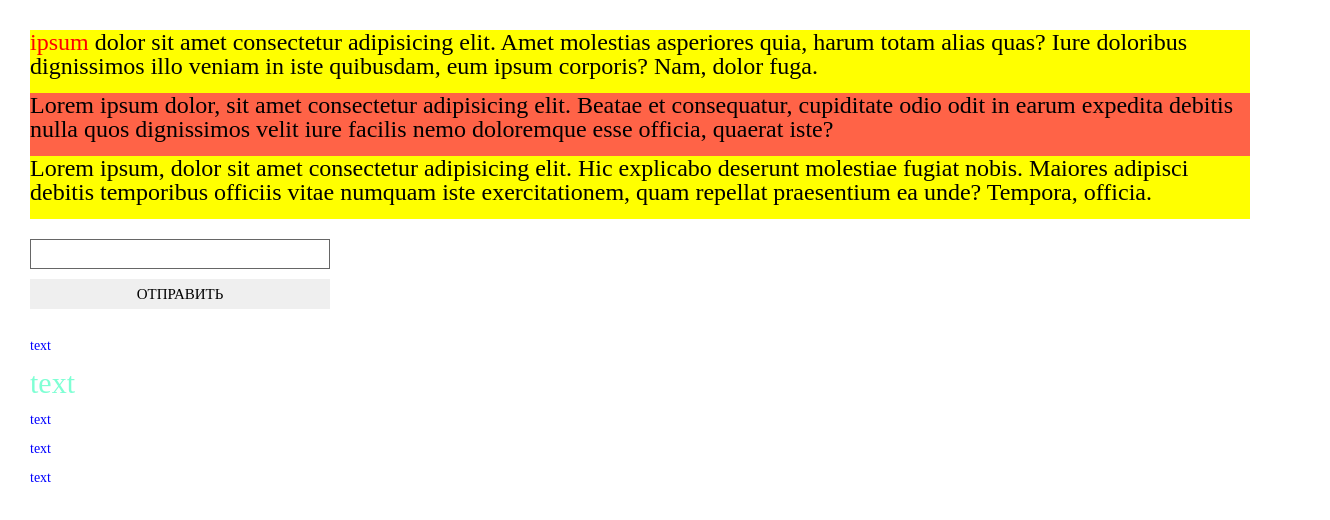
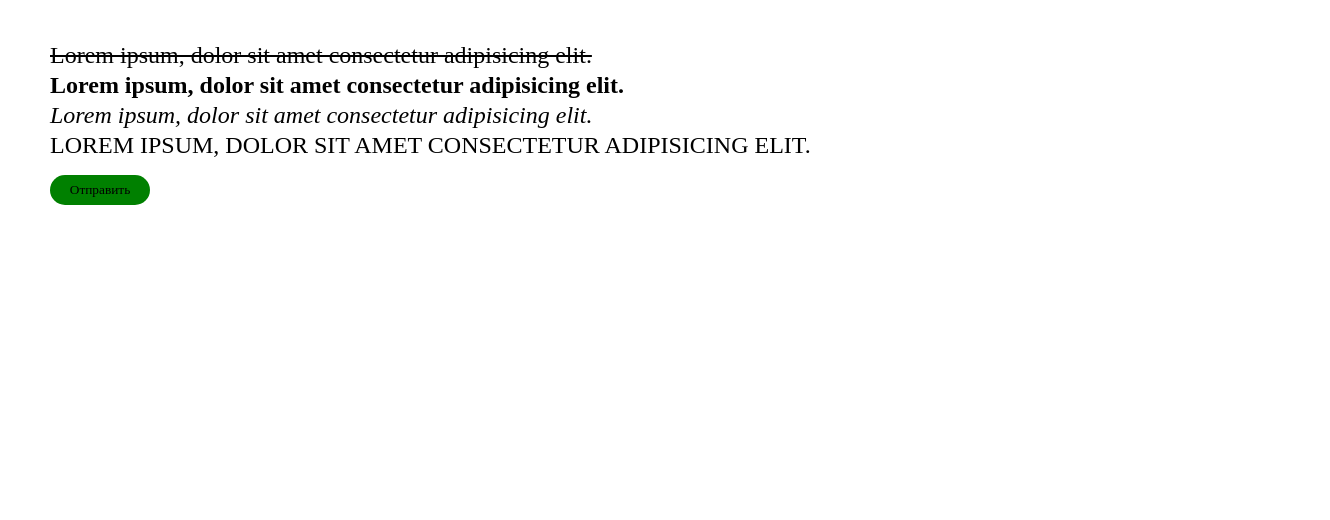
Before and after one commit to Tanirzum/Project-PsevdoclassPraktik, a plain HTML site: page index.html in a window 1280 px wide. Shown: the whole page, 1330 px wide, since content can reach past the window. Drawn offline with Linux system fonts and the light colour scheme.

Commit message:
finallCommit

```diff
--- a/index.html
+++ b/index.html
@@ -8,31 +8,23 @@
 </head>
 
 <body>
-
 	<div class="block">
-		<p><a href="http://google.com" class="link">ipsum</a> dolor sit amet consectetur adipisicing elit. Amet molestias asperiores quia,
-			harum totam alias
-			quas? Iure doloribus dignissimos illo veniam in iste quibusdam, eum ipsum corporis? Nam, dolor fuga.</p>
-		<p>
-			Lorem ipsum dolor, sit amet consectetur adipisicing elit. Beatae et consequatur, cupiditate odio odit in earum
-			expedita debitis nulla quos dignissimos velit iure facilis nemo doloremque esse officia, quaerat iste?
-		</p>
-		<p>Lorem ipsum, dolor sit amet consectetur adipisicing elit. Hic explicabo deserunt molestiae fugiat nobis.
-			Maiores adipisci debitis temporibus officiis vitae numquam iste exercitationem, quam repellat praesentium ea
-			unde? Tempora, officia.
-		</p>
+		<ul class="list">
+			<li>Lorem ipsum, dolor sit amet consectetur adipisicing elit.</li>
+			<li>Lorem ipsum, dolor sit amet consectetur adipisicing elit.</li>
+			<li>Lorem ipsum, dolor sit amet consectetur adipisicing elit.</li>
+			<li>Lorem ipsum, dolor sit amet consectetur adipisicing elit.</li>
+		</ul>
+		<div class="blockButton">
+			<form class="formButton" action="#">
+				<span>
+					<button class="buttonClass" type="submit">
+						Отправить
+					</button>
+				</span>
+			</form>
+		</div>
 	</div>
-	<form action="#">
-		<input type="text" class="textInput">
-		<button class="textButton" type="submit">Отправить</button>
-	</form>
-	<ul class="list">
-		<li>text</li>
-		<li>text</li>
-		<li>text</li>
-		<li>text</li>
-		<li>text</li>
-	</ul>
 </body>
 
 </html>
--- a/style.css
+++ b/style.css
@@ -85,71 +85,49 @@
 	font-weight: 400;
  }
  body{
-	 padding: 30px;
+	margin: 40px 0 10px 50px;
+	line-height: 30px;
  }
  .block{}
- .block{
+ .list{
 	font-size: 24px;
-	 color: black;
-	 margin: 0 0 20px  0;
+	color: #000;
  }
- .block p{
-	 padding: 0 0 15px 0;
+ .list li:nth-child(1){
+	text-decoration: line-through;
  }
- .block p:nth-child(odd){
-	background-color: yellow;
+ .list li:nth-child(1):hover{
+	text-decoration: none;
  }
- .block p:nth-child(even){
-	 background-color: tomato;
+ .list li:nth-child(2){
+	 font-weight: 700;
  }
- .link{
+ .list li:nth-child(2):hover{
+	font-weight: 0;
 	color: red;
 }
- .link:hover{
-	 color: green;
-	 text-decoration: underline;
+.list li:nth-child(3){
+	font-style: italic;
 }
-
- .textInput{
-	border: 1px solid #666;
-	padding: 0 15px;
+.list li:nth-child(3):hover{
+	font-style:normal;
+}
+.list li:nth-child(4){
+	text-transform: uppercase;
+}
+.list li:nth-child(4):hover{
+	text-transform: none;
+}
+.blockButton{
+	padding: 15px 0 0 0;
+}
+.buttonClass{
+	width: 100px;
 	height: 30px;
-	width: 300px;
-	margin:  0 0 10px 0 ;
+	border-radius: 20px;
+	background-color: green;
 }
- .textInput:focus{
-	 box-shadow: 2px 2px 2px #000;
+.buttonClass:hover{
+	background-color: greenyellow;
 }
- .textInput:focus{
-	color: brown;
- }
- .textButton{
-	height: 30px;
-	width: 300px;
-	display: block;
-	font-size: 15px;
-	text-transform: uppercase;
-	margin: 0 0 30px 0;
- }
- .textButton:active{
-	 font-size: 14px;
-	 color: red;
- }
-
- .list{}
- .list li{
-	 margin: 0 0 15px 0;
-	 color: blue;
- }
- .list li:nth-child(1):active{
-	 color:saddlebrown;
-	 font-size: 24px;
- }
- .list li:nth-child(4):active{
-	 color: aqua;
-	 font-size: 20px;
- }
- .list li:nth-child(2){
-	 color: aquamarine;
-	 font-size: 30px;
- }
+.formButton{}
```
Lines whose indentation alone changed are shown as unchanged.
